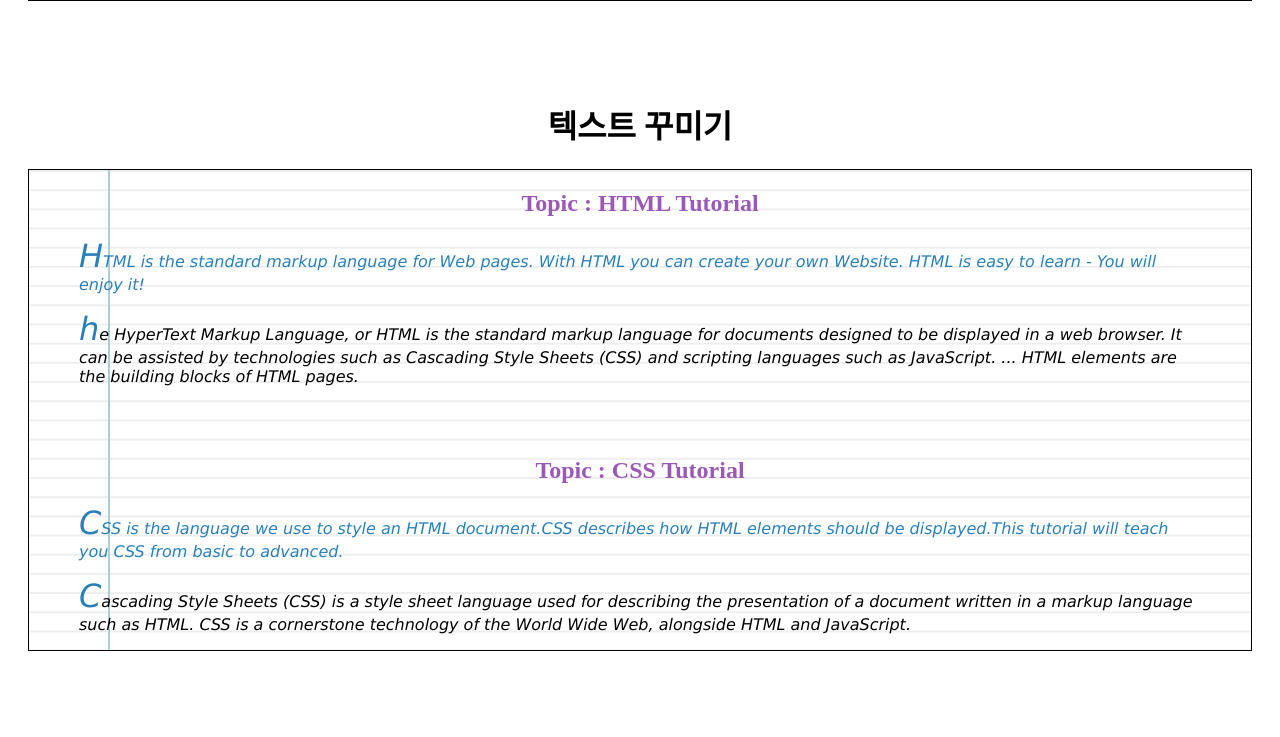
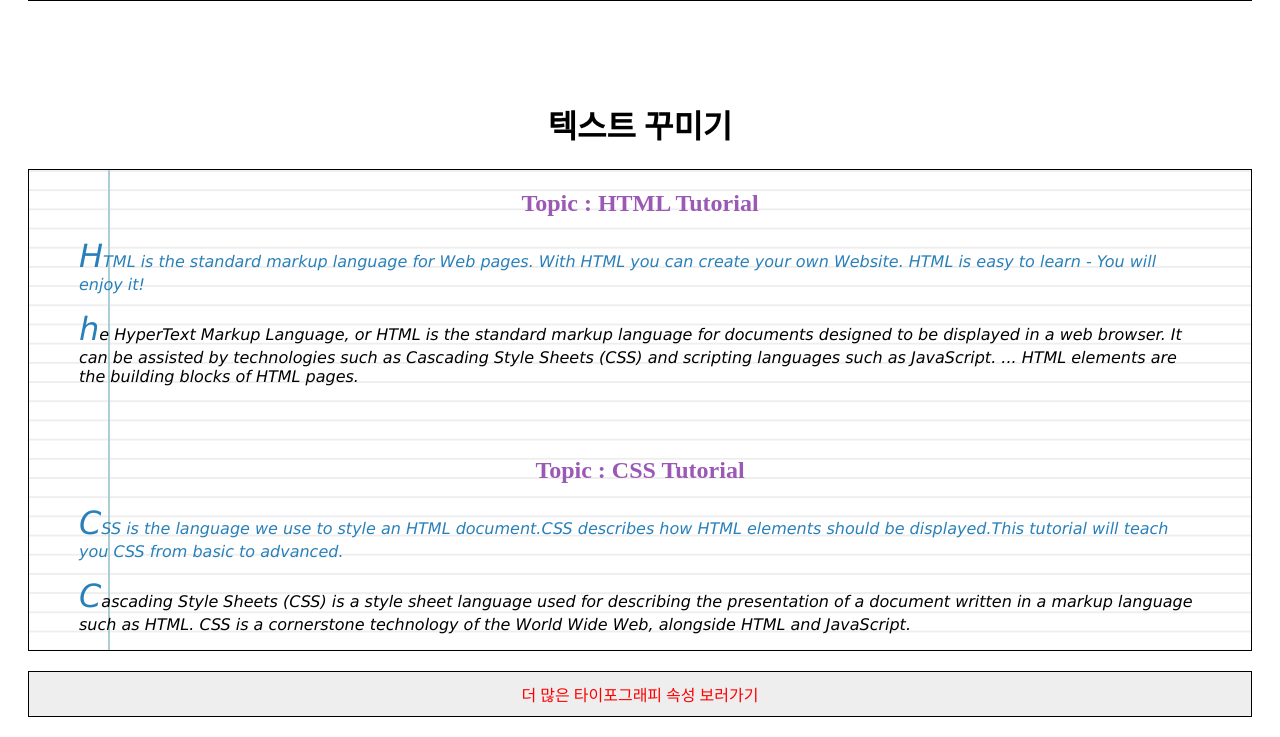
Before and after one commit to khye97/Noona-HTML-CSS-day2, a plain HTML site: page index.html in a window 1280 px wide. Shown: the part 628-1365 px from the top of the page. Before the commit the page ends 1299 px from the top, so only its background shows below. Drawn offline with Linux system fonts and the light colour scheme.

Commit message:
타이포그래피 링크 추가

```diff
--- a/index.html
+++ b/index.html
@@ -20,7 +20,7 @@
       </div>
       <div class="box blue">
         Box 3
-        <button type="button" class="btn-open">누르면 box1과 box2가<br> 나타나요!</button>
+        <button type="button" class="btn-open">누르면 box1과 box2가 나타나요!</button>
       </div>
     </div>
     <div class="text-box">
@@ -52,13 +52,21 @@
     </div>
   </div>
 
+  <a href="https://hye97.tistory.com/61">
+    <div class="link">
+      더 많은 타이포그래피 속성 보러가기
+    </div>
+  </a>
+
     <script>
       document.querySelectorAll('.btn-close')[0].addEventListener('click', function(){
         document.querySelector('.box.red').style.display = 'none';
       });
+
       document.querySelectorAll('.btn-close')[1].addEventListener('click', function(){
         document.querySelector('.box.green').style.visibility = 'hidden';
       });
+
       document.querySelector('.btn-open').addEventListener('click', function(){
         document.querySelector('.box.red').style.display = 'block';
         document.querySelector('.box.green').style.visibility = 'visible';
--- a/style.css
+++ b/style.css
@@ -66,3 +66,16 @@
   font-size: 200%;
   color: #2980b9;
 }
+
+.link {
+  border: 1px solid black;
+  padding: 10px;
+  margin: 20px;
+  background-color: #eee;
+}
+
+a {
+  text-decoration: none;
+  color: red;
+  text-align: center;
+}
```
Lines whose indentation alone changed are shown as unchanged.
